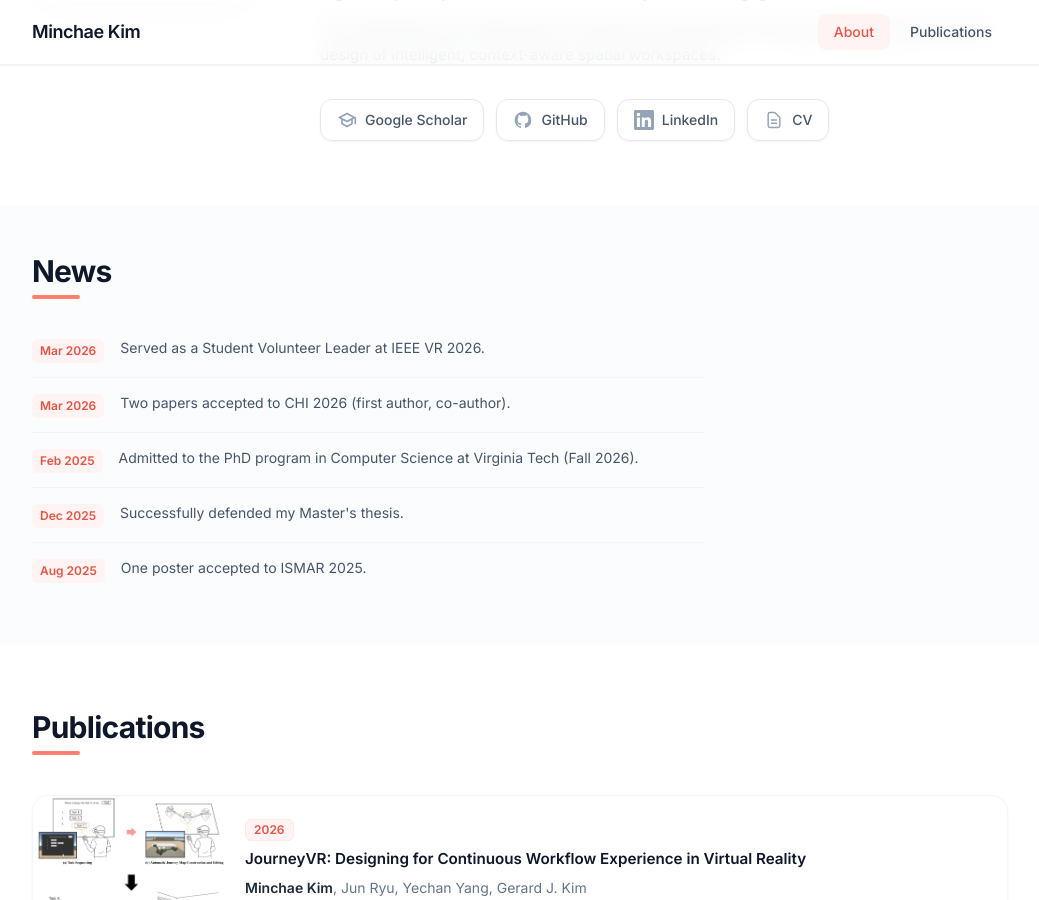
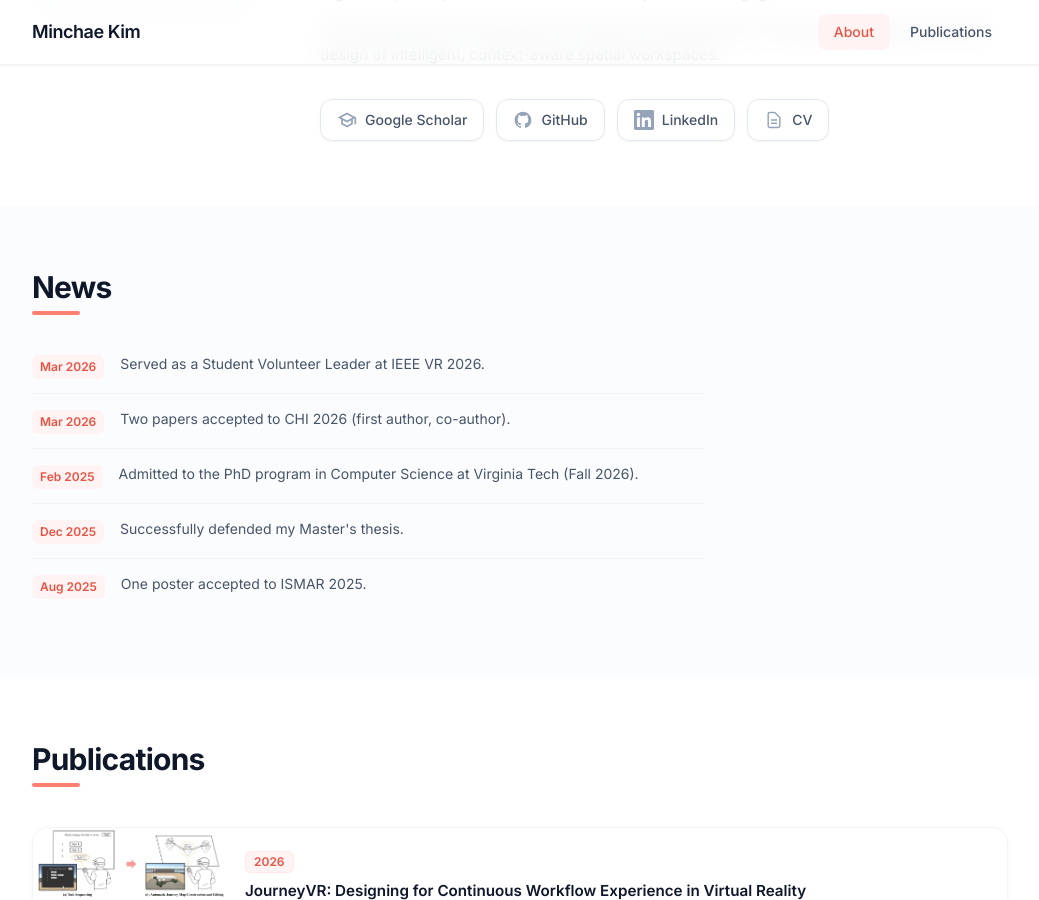
Before and after one commit to minchaechae/minchaechae.github.io, a Jekyll site: the page built from index.html, in a window 1280 px wide and 900 px high, scrolled down 439 px. Shown: the whole window, without its empty margins (120-1159 px from the left). Built offline with Jekyll 4.4.1, drawn with Linux system fonts in a browser that asks for light colours; nearby versions of some CDN libraries.

Commit message:
Update news section padding to py-16

```diff
--- a/_includes/news.html
+++ b/_includes/news.html
@@ -1,4 +1,4 @@
-<section id="news" class="py-12 bg-slate-50/60">
+<section id="news" class="py-16 bg-slate-50/60">
   <div class="mx-auto max-w-5xl px-6">
 
     <div class="fade-up">
```
